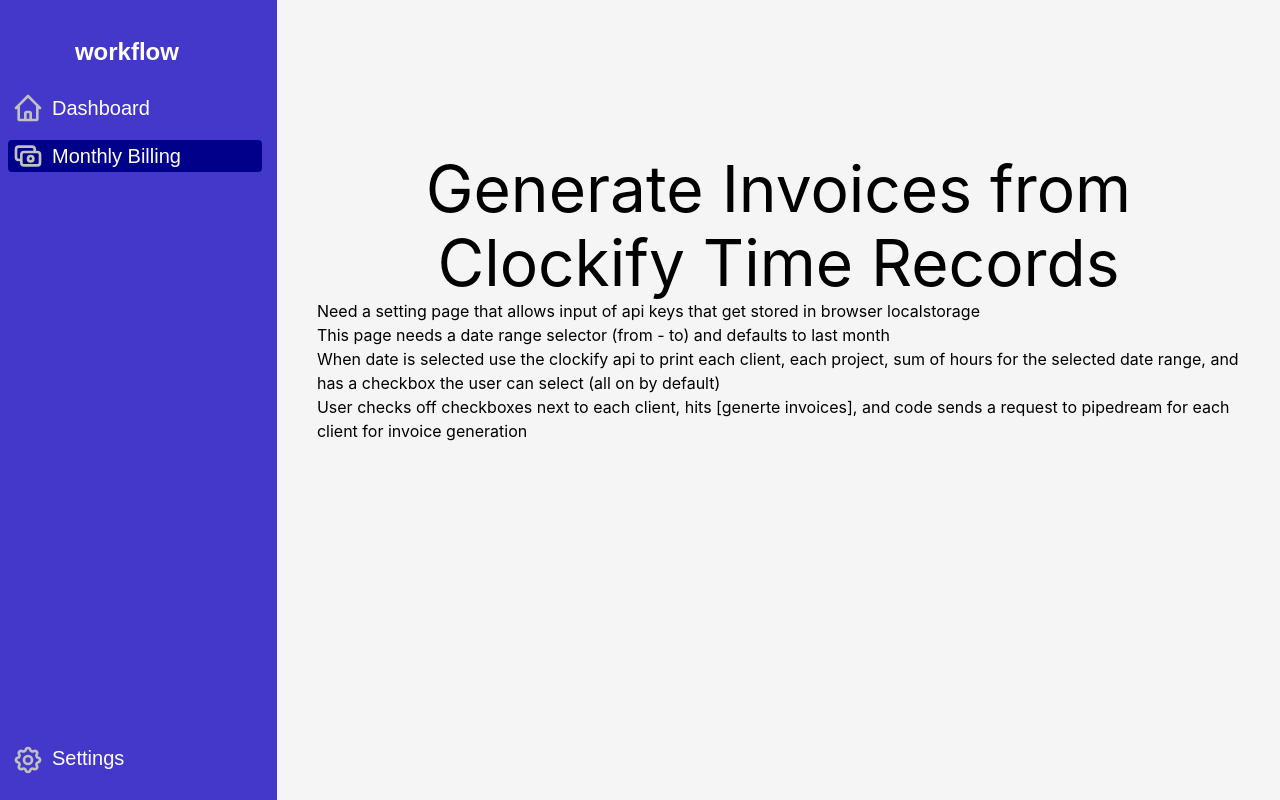
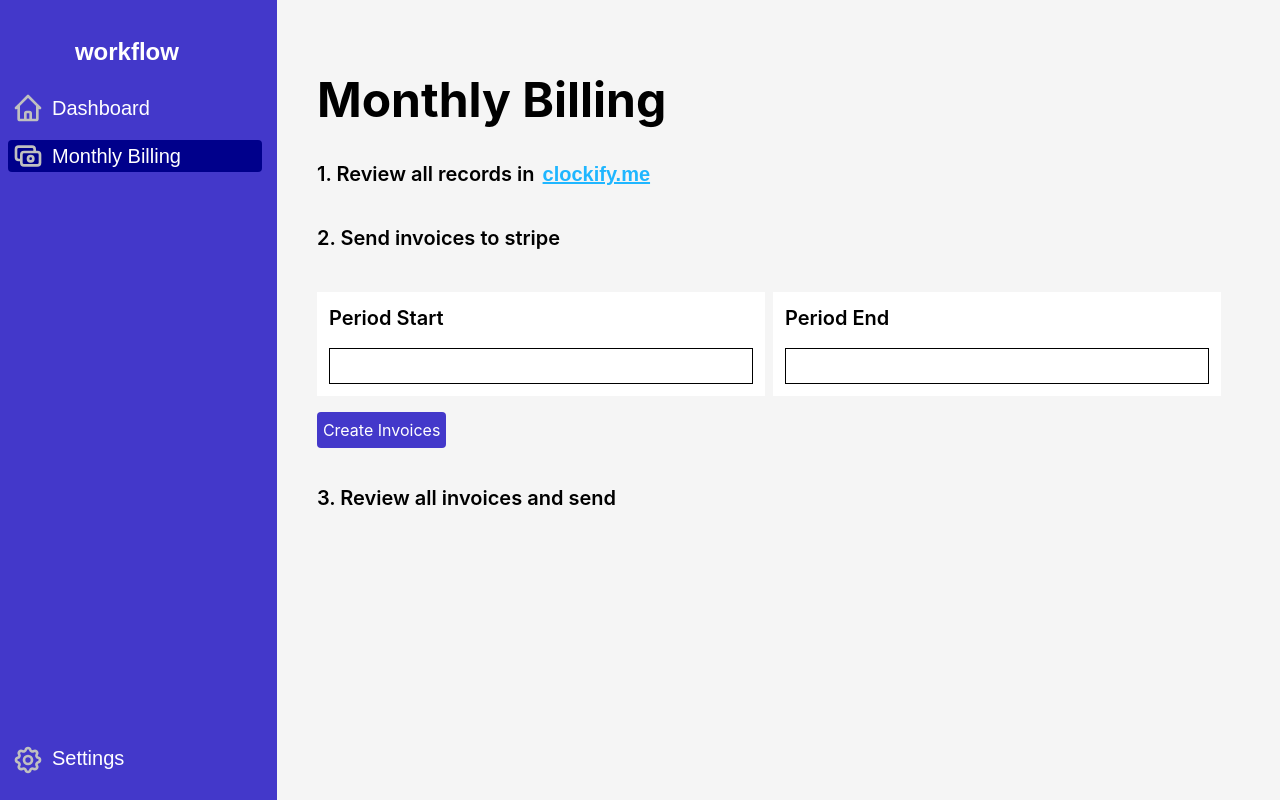
Before and after one commit to taskforce-services/taskforce-next-admin, a Next.js app: page /invoices in a window 1280 px wide. Built offline with nearby package versions, Linux system fonts and the light colour scheme.

Commit message:
monthly billing screen

```diff
--- a/pages/invoices/index.js
+++ b/pages/invoices/index.js
@@ -2,8 +2,11 @@
 import styles from "../../styles/Home.module.css";
 import Layout from "../../components/layout";
 import Sidebar from "../../components/sidebar";
+import { useState } from "react";
 
 export default function Invoice() {
+  const [loader, setLoader] = useState(false);
+  const [message, setMessage] = useState("");
   return (
     <section className="md:m-10 xs:m-2 w-10/12">
       <Head>
@@ -11,31 +14,47 @@
         <link rel="icon" href="/taskforce-next-admin/favicon.ico" />
       </Head>
 
-      <main className={styles.main}>
-        <h1 className={styles.title}>
-          Generate Invoices from Clockify Time Records
-        </h1>
-
-        <ul>
-          <li>
-            Need a setting page that allows input of api keys that get stored in
-            browser localstorage
-          </li>
-          <li>
-            This page needs a date range selector (from - to) and defaults to
-            last month
-          </li>
-          <li>
-            When date is selected use the clockify api to print each client,
-            each project, sum of hours for the selected date range, and has a
-            checkbox the user can select (all on by default)
-          </li>
-          <li>
-            User checks off checkboxes next to each client, hits [generte
-            invoices], and code sends a request to pipedream for each client for
-            invoice generation
-          </li>
-        </ul>
+      <main>
+        <h1 className="text-5xl font-bold mt-9">Monthly Billing</h1>
+        <h2 className="text-xl flex font-semibold mt-9">
+          1. Review all records in
+          <a href="https://app.clockify.me/reports/summary">
+            <h2 className="ml-2 text-blue underline font-sans text-xl">
+              clockify.me
+            </h2>
+          </a>
+        </h2>
+        <h2 className="text-xl flex font-semibold mt-9">
+          2. Send invoices to stripe
+        </h2>
+        <div className="md:flex">
+          <form className="flex flex-col mt-10 bg-white max-w-md xs:w-full w-5/12 p-3">
+            <label className="text-xl font-semibold">Period Start</label>
+            <input className="border w-full h-9 mt-4" required />
+          </form>
+          <form className="ml-2 flex flex-col mt-10 bg-white max-w-md xs:w-full w-9/12 p-3">
+            <label className="text-xl font-semibold">Period End</label>
+            <input className="border w-full h-9 mt-4" required />
+          </form>
+        </div>
+        {loader && <div className={styles.loader} />}
+        <button
+          className="p-1.5 rounded text-white h-9 bg-indigo mt-4"
+          type="submit"
+        >
+          Create Invoices
+        </button>
+        {message && (
+          <>
+            <p className="w-full flex justify-center my-4">{message}</p>
+            {keys && (
+              <p className="w-full break-all flex justify-center">{keys}</p>
+            )}
+          </>
+        )}
+        <h2 className="text-xl flex font-semibold mt-9">
+          3. Review all invoices and send
+        </h2>
       </main>
     </section>
   );
```
